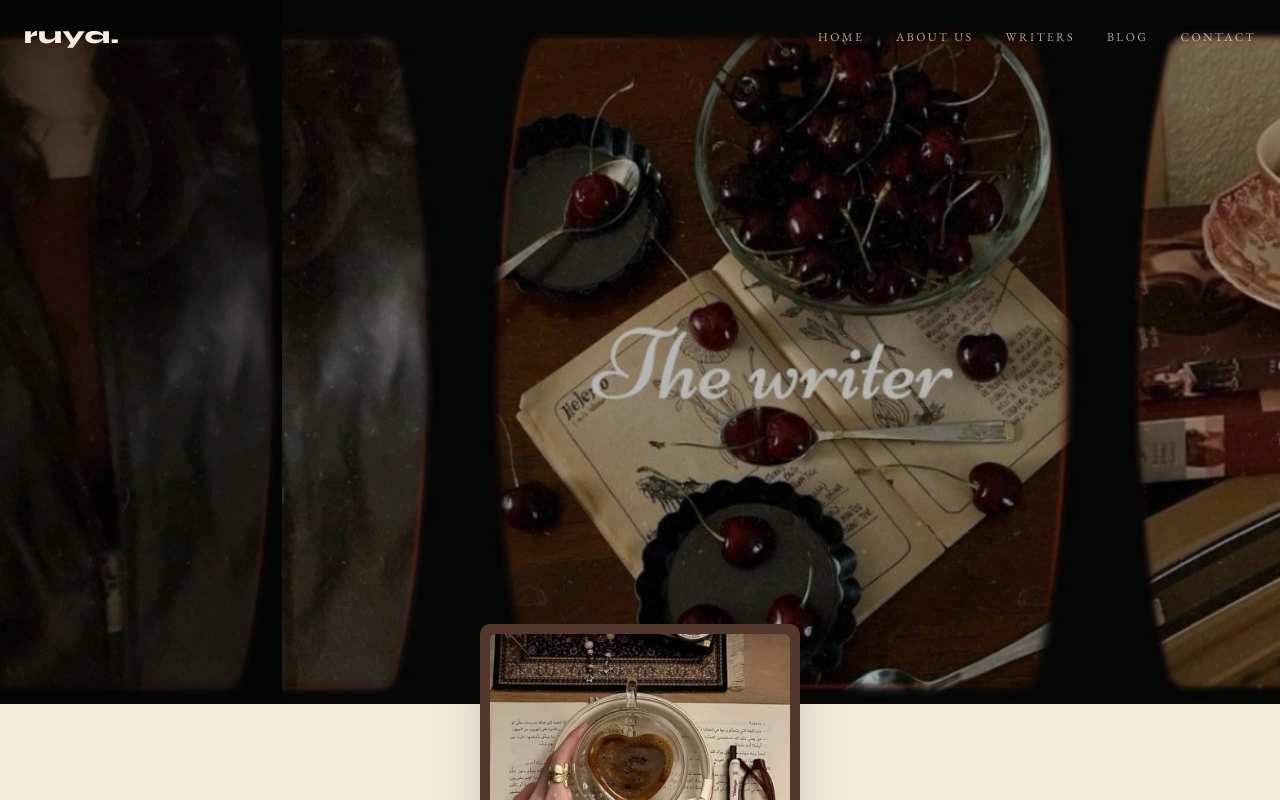
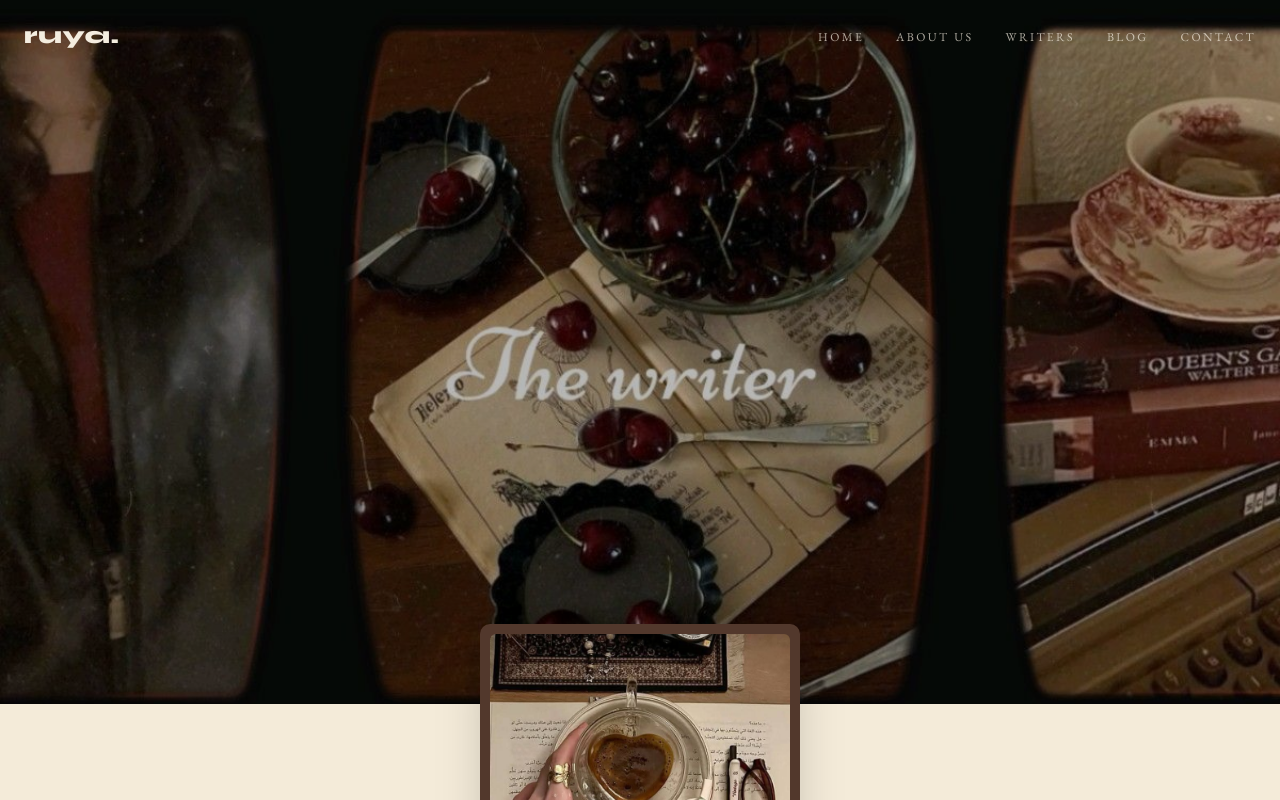
Before and after one commit to MaheenBashir/STQA-Project-Ruya, a React (Vite) app: page / in a window 1280 px wide. Shown: the top 800 px of the page. Built offline with nearby package versions, Linux system fonts and the light colour scheme; a web font is replaced by a local one.

Commit message:
Add files via upload

```diff
--- a/src/sections/Hero.jsx
+++ b/src/sections/Hero.jsx
@@ -35,20 +35,7 @@ export default function Hero() {
         }}
       >
 
-        {/* Left Background */}
-        <div
-          className="relative overflow-hidden"
-          style={{ width: '22%' }}
-        >
-          <img
-            src="/images/hero-main.jpg"
-            alt=""
-            className="w-full h-full object-cover object-left"
-            style={{
-              filter: 'brightness(0.45)',
-            }}
-          />
-        </div>
+
 
         {/* Center Background */}
         <div className="relative flex-1 overflow-hidden">
```
